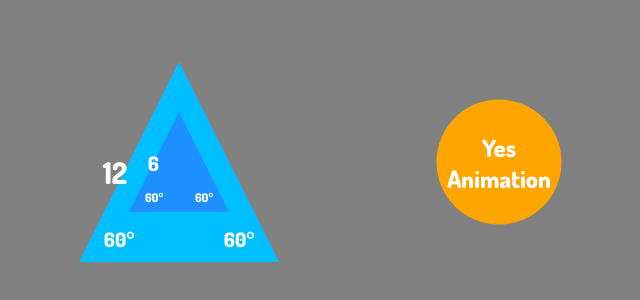
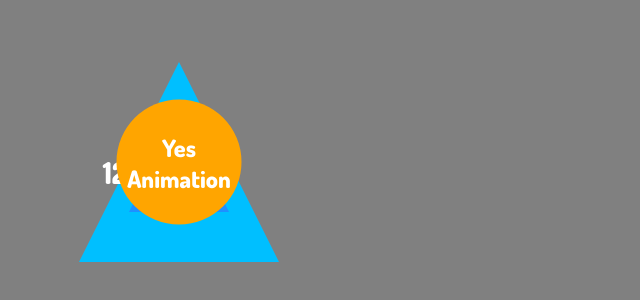
Before and after one commit to RRyankees08/rryankees08.github.io, a plain HTML site: page notrans.html in a window 1280 px wide. Shown: the part 238-538 px from the top of the page, without its empty margins (461-1101 px from the left). Drawn offline with Linux system fonts and the light colour scheme.

Commit message:
Update notrans.html

```diff
--- a/notrans.html
+++ b/notrans.html
@@ -9,7 +9,7 @@
     @import url('https://fonts.googleapis.com/css2?family=Dosis:wght@800&display=swap');
     .tri {
     display: inline-block;
-    position: absolute;
+    position: fixed;
     top: 0;
     bottom: 0;
     left: 0;
@@ -22,7 +22,7 @@
     }
     .tri2 {
     display: inline-block;
-    position: absolute;
+    position: fixed;
     top: 0;
     bottom: 0;
     left: 0;
@@ -39,7 +39,7 @@
 	font-family: "dosis";
 	text-align: center;
 	display: inline-block;
-    position: absolute;
+    position: fixed;
     top: 47.5%;
     left: 45%;
     transform: translateX(-50%) translateY(-50%);
@@ -50,7 +50,7 @@
 	font-family: "dosis";
 	text-align: center;
 	display: inline-block;
-    position: absolute;
+    position: fixed;
     top: 48%;
     left: 48%;
     transform: translateX(-50%) translateY(-50%);
@@ -63,7 +63,7 @@
 	font-family: "dosis";
 	text-align: center;
 	display: inline-block;
-    position: absolute;
+    position: fixed;
     top: 75%;
     left: 75%;
     transform: translateX(-50%) translateY(-50%);
@@ -74,7 +74,7 @@
 	font-family: "dosis";
 	text-align: center;
 	display: inline-block;
-    position: absolute;
+    position: fixed;
     top: 75%;
     left: 25%;
     transform: translateX(-50%) translateY(-50%);
@@ -85,7 +85,7 @@
 	font-family: "dosis";
 	text-align: center;
 	display: inline-block;
-    position: absolute;
+    position: fixed;
     top: 80%;
     left: 80%;
     transform: translateX(-50%) translateY(-50%);
@@ -96,7 +96,7 @@
 	font-family: "dosis";
 	text-align: center;
 	display: inline-block;
-    position: absolute;
+    position: fixed;
     top: 80%;
     left: 20%;
     transform: translateX(-50%) translateY(-50%);
@@ -108,7 +108,7 @@
 	text-align: center;
 	display: block;
 	margin: auto;
-	position: absolute;
+	position: fixed;
     top: 50%;
     left: 50%;
     transform: translateX(-50%) translateY(-50%);
@@ -129,7 +129,7 @@
 	height: 125px;
     display: block;
 	margin: auto;
-	position: absolute;
+	position: fixed;
 	top: 50%;
     left: 50%;
     transform: translateX(-50%) translateY(-50%);
@@ -143,7 +143,7 @@
     .darkbox {
 
     display: inline-block;
-	position: absolute;
+	position: fixed;
     top: 0;
     bottom: 0;
     left: 50%;
```
